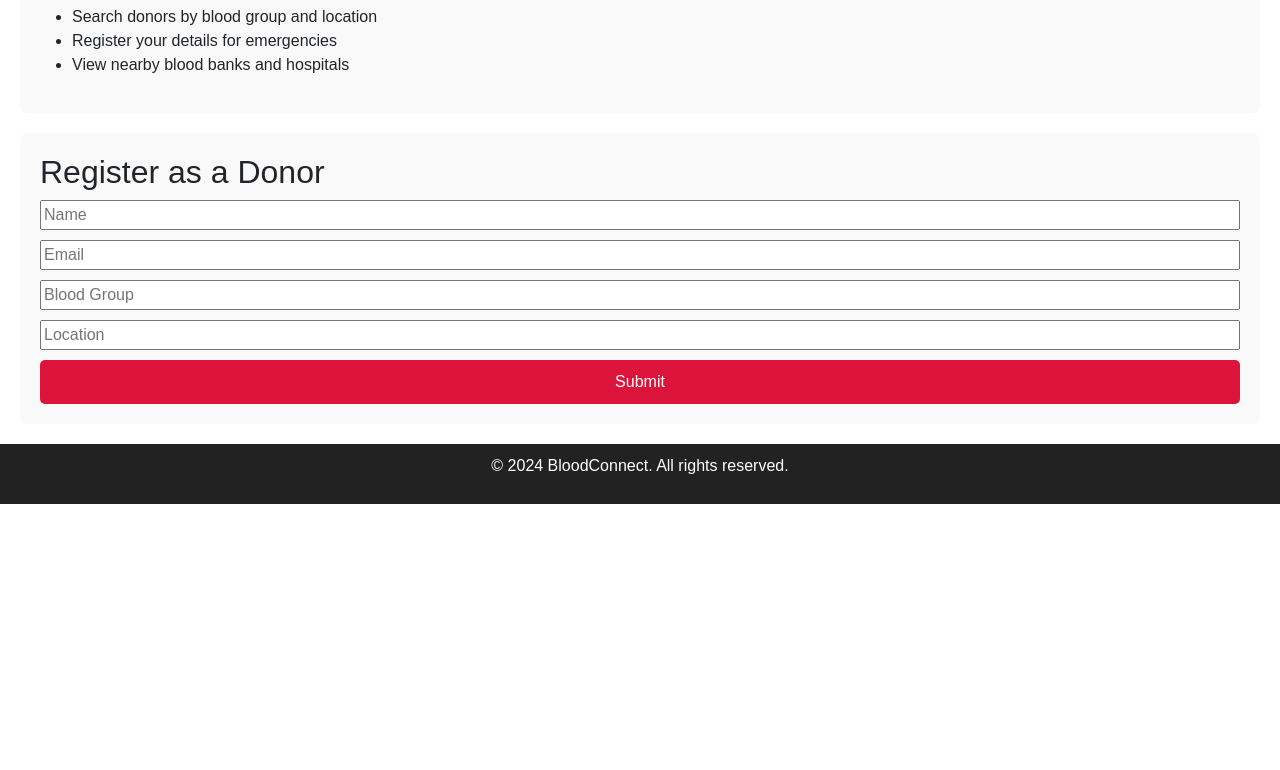
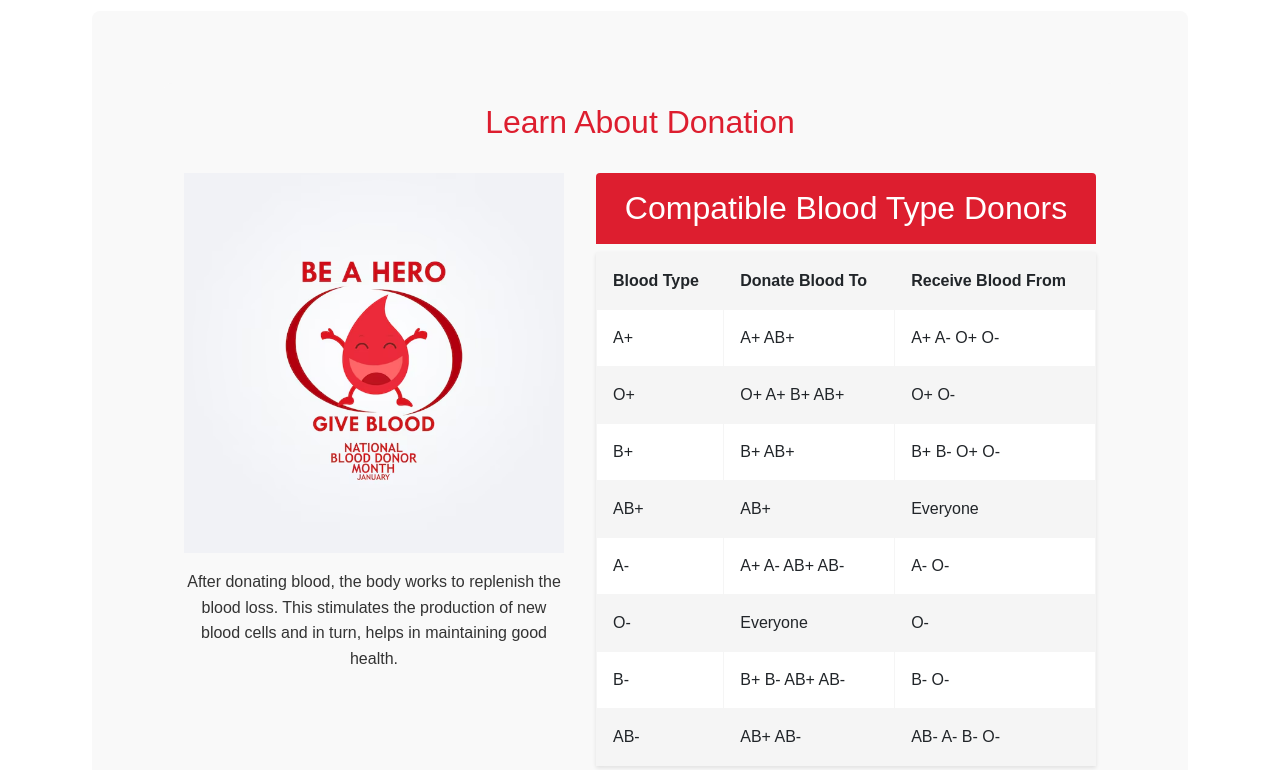
Before and after one commit to mahak-shar/donors-squad, a plain HTML site: page index.html in a window 1280 px wide. Shown: the part 1054-1824 px from the top of the page. Before the commit the page ends 1558 px from the top, so only its background shows below. Drawn offline with nearby package versions, Linux system fonts and the light colour scheme.

Commit message:
learnAboutDonationPage

```diff
--- a/index.html
+++ b/index.html
@@ -17,9 +17,9 @@
               </button>
               <div class="collapse navbar-collapse" id="navbarSupportedContent">
                 <ul class="navbar-nav me-auto mb-2 mb-lg-0">
-                  <!-- <li class="nav-item">
+                   <li class="nav-item">
                     <a class="nav-link active" aria-current="page" href="#">Home</a>
-                  </li> -->
+                  </li>
                   <li class="nav-item dropdown">
                     <a class="nav-link dropdown-toggle" href="#" role="button" data-bs-toggle="dropdown" aria-expanded="false">
                       Home
@@ -29,9 +29,9 @@
                       <li><a class="dropdown-item" href="#">About Donor's Squad</a></li>
                       <li><a class="dropdown-item" href="#">Emergency SOS</a></li>
                       <li><a class="dropdown-item" href="#">Contact US</a></li>
-                      <!-- <li><hr class="dropdown-divider"></li>
+                       <li><hr class="dropdown-divider"></li>
                       <li><a class="dropdown-item" href="#">Something else here</a></li> -->
-                    </ul>
+                     </ul>
                   </li>
                   <li class="nav-item dropdown">
                     <a class="nav-link dropdown-toggle" href="#" role="button" data-bs-toggle="dropdown" aria-expanded="false">
@@ -40,8 +40,6 @@
                     <ul class="dropdown-menu">
                       <li><a class="dropdown-item" href="#">Pateint Login/Register</a></li>
                       <li><a class="dropdown-item" href="#">Blood Bank Directory</a></li>
-                      <!-- <li><hr class="dropdown-divider"></li>
-                      <li><a class="dropdown-item" href="#">Something else here</a></li> -->
                     </ul>
                   </li>
                   <li class="nav-item dropdown">
@@ -52,8 +50,6 @@
                       <li><a class="dropdown-item" href="#">Donor Login/Register</a></li>
                       <li><a class="dropdown-item" href="#">Blood Donation Camps</a></li>
                       <li><a class="dropdown-item" href="#">About Blood Donation</a></li>
-                      <!-- <li><hr class="dropdown-divider"></li>
-                      <li><a class="dropdown-item" href="#">Something else here</a></li> -->
                     </ul>
                   </li>
                   <li class="nav-item dropdown">
@@ -63,8 +59,6 @@
                     <ul class="dropdown-menu">
                       <li><a class="dropdown-item" href="#">Add Your Blood Bank</a></li>
                       <li><a class="dropdown-item" href="#">LOGIN</a></li>
-                      <!-- <li><hr class="dropdown-divider"></li>
-                      <li><a class="dropdown-item" href="#">Something else here</a></li> -->
                     </ul>
                   </li>
                   <li class="nav-item">
@@ -79,6 +73,41 @@
             </div>
           </nav>
     </header>
+    <!-- <header>
+        <nav class="navbar">
+            <div class="logo">
+                <img src="/placeholder.svg?height=40&width=40" alt="BloodLink Logo" class="logo-img">
+                <span class="logo-text">BloodLink</span>
+            </div>
+            <div class="nav-links">
+                <div class="dropdown">
+                    <button class="nav-btn">About Us</button>
+                    <div class="dropdown-content">
+                        <a href="#">Our Mission</a>
+                        <a href="#">Team</a>
+                        <a href="#">Contact</a>
+                    </div>
+                </div>
+                <div class="dropdown">
+                    <button class="nav-btn">Looking For Blood</button>
+                    <div class="dropdown-content">
+                        <a href="#">Search Donors</a>
+                        <a href="#">Blood Banks</a>
+                        <a href="#">Emergency</a>
+                    </div>
+                </div>
+                <div class="dropdown">
+                    <button class="nav-btn">Want To Donate Blood</button>
+                    <div class="dropdown-content">
+                        <a href="#">Register</a>
+                        <a href="#">Guidelines</a>
+                        <a href="#">Locations</a>
+                    </div>
+                </div>
+                <button class="nav-btn login-btn">Blood Bank Login</button>
+            </div>
+        </nav>
+    </header> -->
    <section class="bgimage">
     <img src="bg2.avif" class="img-fluid" alt="...">
    </section>
@@ -95,6 +124,77 @@
         </section>
         <section class="learnDonation">
 
+            <main>
+                <section class="hero">
+                    <h1>Learn About Donation</h1>
+
+                    <div class="donation-info">
+                        <div class="donation-graphic">
+                            <img src="pic1.avif" alt="Blood Donation Impact" class="impact-img">
+                            <p class="info-text">
+                                After donating blood, the body works to replenish the blood loss. This
+                                stimulates the production of new blood cells and in turn, helps in
+                                maintaining good health.
+                            </p>
+                        </div>
+
+                        <div class="compatibility-table">
+                            <h2>Compatible Blood Type Donors</h2>
+                            <table>
+                                <thead>
+                                    <tr>
+                                        <th>Blood Type</th>
+                                        <th>Donate Blood To</th>
+                                        <th>Receive Blood From</th>
+                                    </tr>
+                                </thead>
+                                <tbody>
+                                    <tr>
+                                        <td>A+</td>
+                                        <td>A+ AB+</td>
+                                        <td>A+ A- O+ O-</td>
+                                    </tr>
+                                    <tr>
+                                        <td>O+</td>
+                                        <td>O+ A+ B+ AB+</td>
+                                        <td>O+ O-</td>
+                                    </tr>
+                                    <tr>
+                                        <td>B+</td>
+                                        <td>B+ AB+</td>
+                                        <td>B+ B- O+ O-</td>
+                                    </tr>
+                                    <tr>
+                                        <td>AB+</td>
+                                        <td>AB+</td>
+                                        <td>Everyone</td>
+                                    </tr>
+                                    <tr>
+                                        <td>A-</td>
+                                        <td>A+ A- AB+ AB-</td>
+                                        <td>A- O-</td>
+                                    </tr>
+                                    <tr>
+                                        <td>O-</td>
+                                        <td>Everyone</td>
+                                        <td>O-</td>
+                                    </tr>
+                                    <tr>
+                                        <td>B-</td>
+                                        <td>B+ B- AB+ AB-</td>
+                                        <td>B- O-</td>
+                                    </tr>
+                                    <tr>
+                                        <td>AB-</td>
+                                        <td>AB+ AB-</td>
+                                        <td>AB- A- B- O-</td>
+                                    </tr>
+                                </tbody>
+                            </table>
+                        </div>
+                    </div>
+                </section>
+            </main>
         </section>
         <section id="features">
             <h2>Features</h2>
--- a/styles.css
+++ b/styles.css
@@ -1,3 +1,10 @@
+:root {
+    --primary-red: #dd1e2f;
+    --dark-red: #b91626;
+    --white: #ffffff;
+    --gray: #f5f5f5;
+    --dark-gray: #333333;
+}
 body {
     font-family: Arial, sans-serif;
     margin: 0;
@@ -99,9 +106,102 @@ footer {
 }
 .img-fluid{
     background-size: cover;
-    background-position: center;
-    height: 50vh;
     width: 100%;
-    background-repeat: no-repeat;
+    height: 60vh;
+    margin:0px;
+}
+/* Main Content Styles */
+main {
+    padding: 2rem;
+    max-width: 1200px;
+    margin: 0 auto;
+}
 
+.hero h1 {
+    color: var(--primary-red);
+    text-align: center;
+    margin-bottom: 2rem;
+    font-size: 2rem;
 }
+
+.donation-info {
+    display: flex;
+    gap: 2rem;
+    flex-wrap: wrap;
+}
+
+.donation-graphic {
+    flex: 1;
+    min-width: 300px;
+}
+
+.impact-img {
+    width: 100%;
+    height: auto;
+    margin-bottom: 1rem;
+}
+
+.info-text {
+    text-align: center;
+    color: var(--dark-gray);
+    line-height: 1.6;
+}
+
+.compatibility-table {
+    flex: 1;
+    min-width: 500px;
+}
+
+.compatibility-table h2 {
+    color: var(--white);
+    background-color: var(--primary-red);
+    padding: 1rem;
+    text-align: center;
+    border-radius: 4px 4px 0 0;
+}
+
+table {
+    width: 100%;
+    border-collapse: collapse;
+    background-color: var(--white);
+    box-shadow: 0 2px 4px rgba(0,0,0,0.1);
+}
+
+th, td {
+    padding: 1rem;
+    text-align: left;
+    border: 1px solid var(--gray);
+}
+
+th {
+    background-color: var(--gray);
+    font-weight: bold;
+}
+
+tr:nth-child(even) {
+    background-color: var(--gray);
+}
+
+@media (max-width: 768px) {
+    .navbar {
+        flex-direction: column;
+        gap: 1rem;
+    }
+
+    .nav-links {
+        flex-direction: column;
+        width: 100%;
+    }
+
+    .nav-btn {
+        width: 100%;
+    }
+
+    .dropdown {
+        width: 100%;
+    }
+
+    .dropdown-content {
+        width: 100%;
+    }
+}
```
Also changed, not shown: pic1.avif (added).
